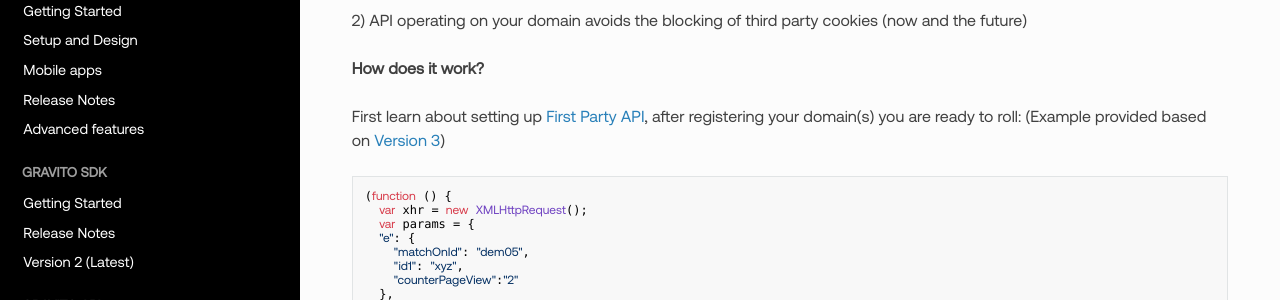
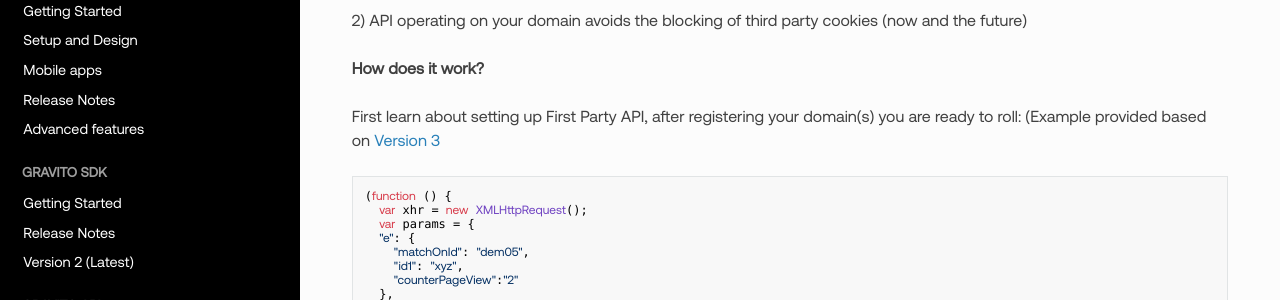
Before and after one commit to GravitoLtd/gravitoltd.github.io, an MkDocs documentation site: the page built from docs/Gravito_API/Microprofile.md, in a window 1280 px wide and 900 px high, scrolled down 310 px. Shown: the part 153-453 px from the top of the window. Built offline with MkDocs 1.6.1, drawn with Linux system fonts in a browser that asks for light colours; nearby versions of some CDN libraries; part of the change alters nothing that is shown.

````diff
--- a/docs/Gravito_API/Microprofile.md
+++ b/docs/Gravito_API/Microprofile.md
@@ -15,7 +15,7 @@ Wish it was. However, the general idea is pretty simple. We store various types
 
 **How does it work?**
 
-First learn about setting up [First Party API](https://www.gravito.net/docs/first-party-api/), after registering your domain(s) you are ready to roll: (Example provided based on [Version 3](https://www.gravito.net/docs/first-party-api/version-3/))
+First learn about setting up First Party API, after registering your domain(s) you are ready to roll: (Example provided based on [Version 3](https://docs.gravito.net/Gravito_API/Version_3_%28Latest%29)
 
 ```javascript
 (function () {
````
